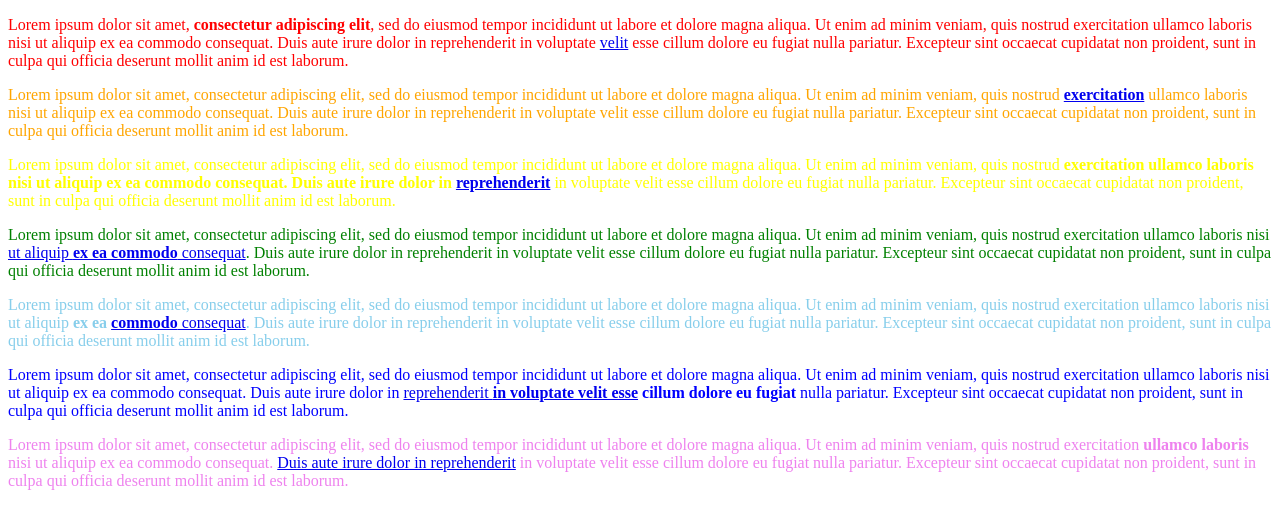
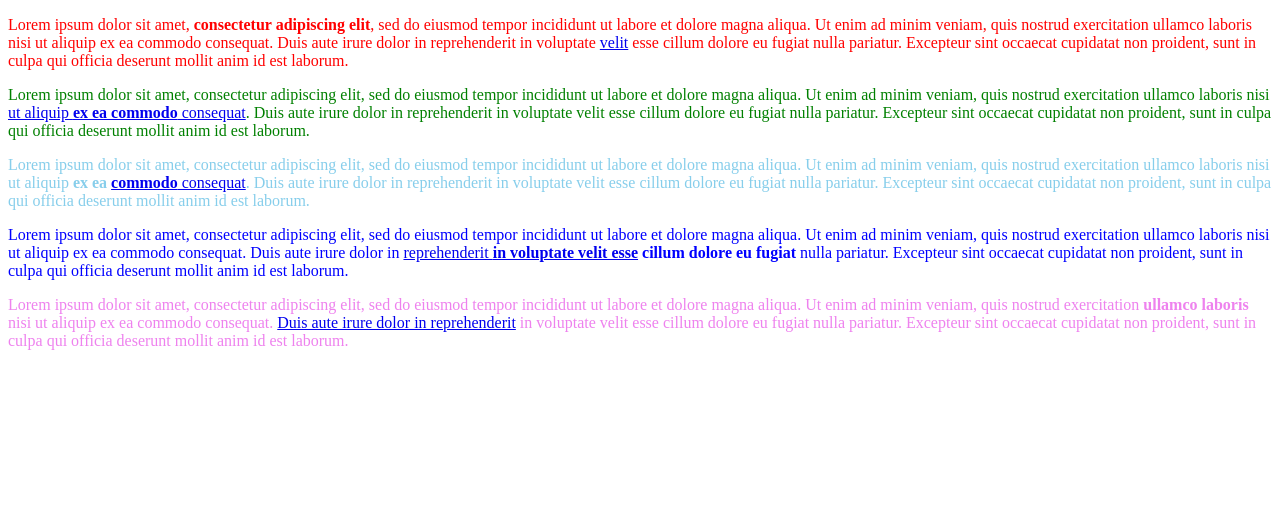
Before and after one commit to RomanReignsForever/app, a plain HTML site: page Loremipsum.html in a window 1280 px wide. Drawn offline with Linux system fonts and the light colour scheme.

Commit message:
some changes 2

```diff
--- a/Loremipsum.html
+++ b/Loremipsum.html
@@ -8,16 +8,6 @@
 	<p>
 	<p style="color: red">
 		Lorem ipsum dolor sit amet, <b>consectetur adipiscing elit</b>, sed do eiusmod tempor incididunt ut labore et dolore magna aliqua. Ut enim ad minim veniam, quis nostrud exercitation ullamco laboris nisi ut aliquip ex ea commodo consequat. Duis aute irure dolor in reprehenderit in voluptate <a href="https://ru.wikipedia.org/wiki/%D0%9A%D1%80%D0%B0%D1%81%D0%BD%D1%8B%D0%B9_%D1%86%D0%B2%D0%B5%D1%82">velit</a> esse cillum dolore eu fugiat nulla pariatur. Excepteur sint occaecat cupidatat non proident, sunt in culpa qui officia deserunt mollit anim id est laborum.
-	</p>
-
-	<p>
-	<p style="color: orange">
-		Lorem ipsum dolor sit amet, consectetur adipiscing elit, sed do eiusmod tempor incididunt ut labore et dolore magna aliqua. Ut enim ad minim veniam, quis nostrud <a href="https://ru.wikipedia.org/wiki/%D0%9E%D1%80%D0%B0%D0%BD%D0%B6%D0%B5%D0%B2%D1%8B%D0%B9_%D1%86%D0%B2%D0%B5%D1%82"><b>exercitation</b></a> ullamco laboris nisi ut aliquip ex ea commodo consequat. Duis aute irure dolor in reprehenderit in voluptate velit esse cillum dolore eu fugiat nulla pariatur. Excepteur sint occaecat cupidatat non proident, sunt in culpa qui officia deserunt mollit anim id est laborum.
-	</p>
-
-	<p>
-	<p style="color: yellow">
-		Lorem ipsum dolor sit amet, consectetur adipiscing elit, sed do eiusmod tempor incididunt ut labore et dolore magna aliqua. Ut enim ad minim veniam, quis nostrud <b>exercitation ullamco laboris nisi ut aliquip ex ea commodo consequat. Duis aute irure dolor in <a href="https://ru.wikipedia.org/wiki/%D0%96%D1%91%D0%BB%D1%82%D1%8B%D0%B9_%D1%86%D0%B2%D0%B5%D1%82">reprehenderit</a></b> in voluptate velit esse cillum dolore eu fugiat nulla pariatur. Excepteur sint occaecat cupidatat non proident, sunt in culpa qui officia deserunt mollit anim id est laborum.
 	</p>
 
 	<p>
```
